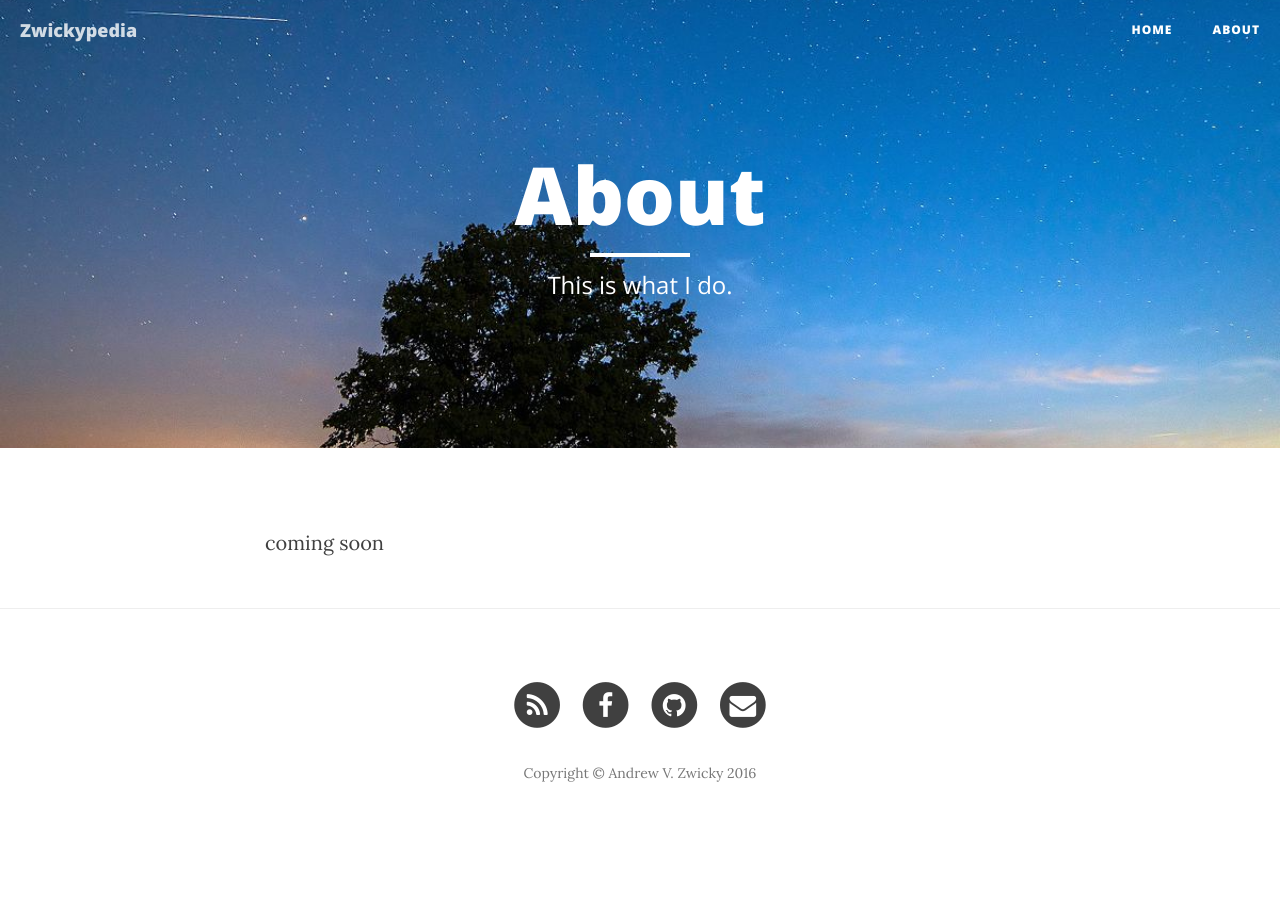
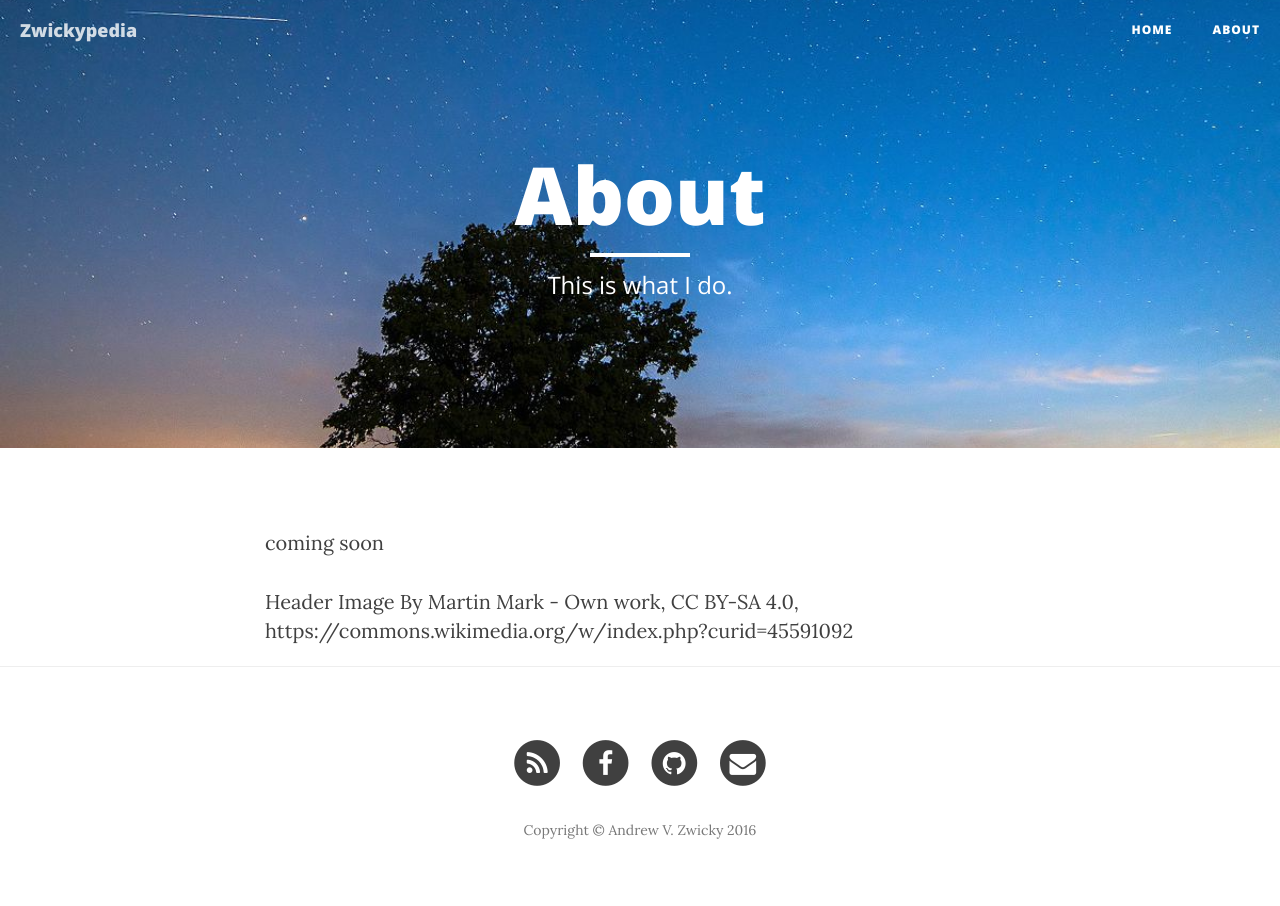
Before and after one commit to garth5689/garth5689.github.io, a Jekyll site: the page built from about.html, in a window 1280 px wide. Built offline with Jekyll 4.4.1, drawn with Linux system fonts in a browser that asks for light colours; nearby versions of some CDN libraries.

Commit message:
Update about.html

```diff
--- a/about.html
+++ b/about.html
@@ -6,3 +6,5 @@ header-img: "img/about-bg.jpg"
 ---
 
 <p>coming soon</p>
+
+Header Image By Martin Mark - Own work, CC BY-SA 4.0, https://commons.wikimedia.org/w/index.php?curid=45591092
```
